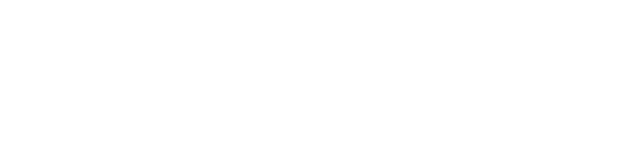
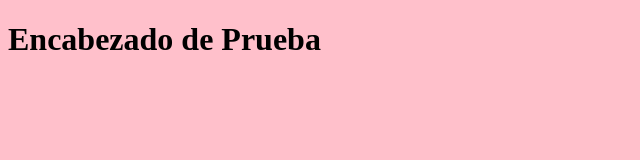
Before and after one commit to MarcoTeacher/RamasRemotasMarco, a plain HTML site: page index.html in a window 1280 px wide. Shown: the whole page, without its empty margins (0-640 px from the left). Drawn offline with Linux system fonts and the light colour scheme.

Commit message:
enlazados estilos e incluido encabezado de prueba

```diff
--- a/index.html
+++ b/index.html
@@ -5,8 +5,9 @@
     <meta http-equiv="X-UA-Compatible" content="IE=edge">
     <meta name="viewport" content="width=device-width, initial-scale=1.0">
     <title>Document</title>
+    <link rel="stylesheet" href="MisEstilos.css"
 </head>
 <body>
-
+    <h1> Encabezado de Prueba </h1>
 </body>
 </html>
```
